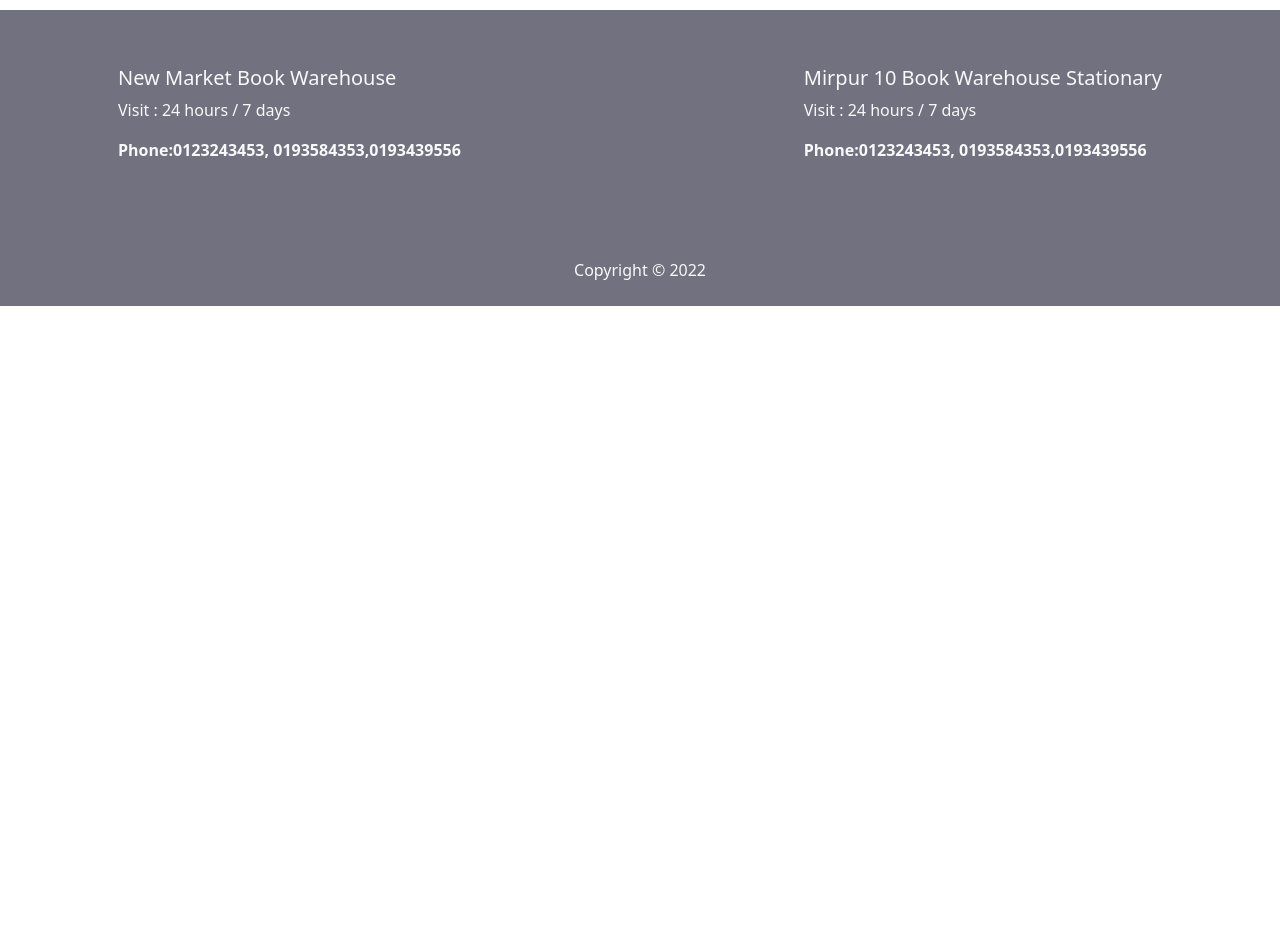
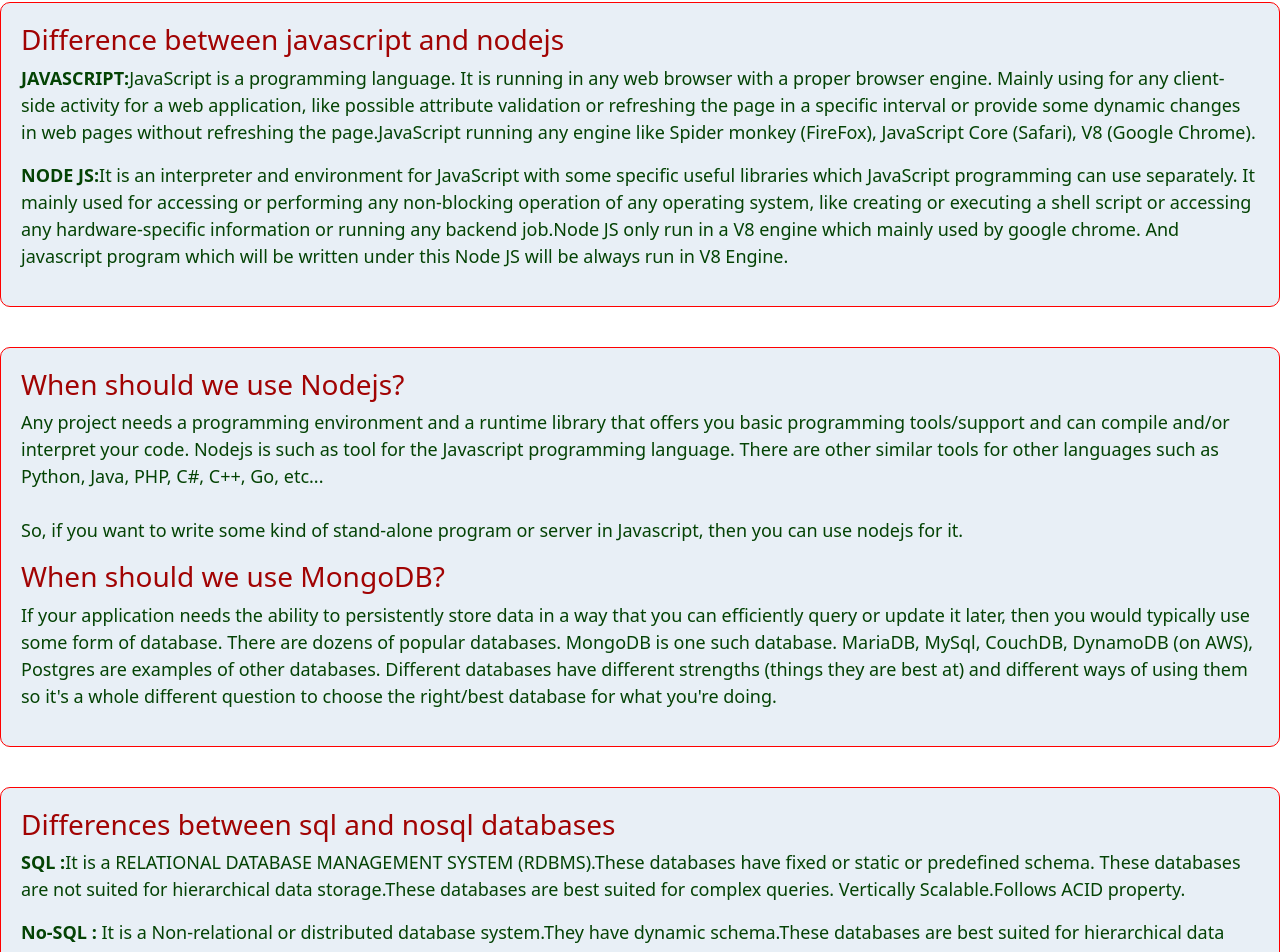
Before and after one commit to Amenakter/Warehouse-management, a React (Create React App) app: page /blog in a window 1280 px wide. Shown: the part 102-1054 px from the top of the page. Before the commit the page ends 800 px from the top, so only its background shows below. Built offline with nearby package versions, Linux system fonts and the light colour scheme; no server answers; the HTML template or start-up script is replaced by a standard one.

Commit message:
update social link and loading

```diff
--- a/src/App.js
+++ b/src/App.js
@@ -1,11 +1,13 @@
 import { Route, Routes } from 'react-router-dom';
 import './App.css';
 import Additem from './Compponents/Pages/AddItem/Additem';
+import Blog from './Compponents/Pages/Blog/Blog';
 import Catagoris from './Compponents/Pages/Catagories/Catagories';
 import Home from './Compponents/Pages/Home/Home/Home';
 import Login from './Compponents/Pages/Login/Login';
 import ManageInventory from './Compponents/Pages/ManageInventory/ManageInventory';
 import MyItems from './Compponents/Pages/MyItems/MyItems';
+import NotFound from './Compponents/Pages/NotFound/NotFound';
 import Register from './Compponents/Pages/Register/Register';
 import RequiredAuth from './Compponents/Pages/RequiredAuth/RequiredAuth';
 import UpdateInventories from './Compponents/Pages/UpdateInventories/UpdateInventories';
@@ -18,6 +20,7 @@ function App() {
       <Header></Header>
       <Routes>
         <Route path='/' element={<Home></Home>}></Route>
+        <Route path='/blog' element={<Blog></Blog>}></Route>
         <Route path='/login' element={<Login></Login>}></Route>
         <Route path='/register' element={<Register></Register>}></Route>
         <Route path='/inventories/:id' element={<UpdateInventories></UpdateInventories>}></Route>
@@ -40,6 +43,7 @@ function App() {
           </RequiredAuth>
         }></Route>
         <Route path='/catagories' element={<Catagoris></Catagoris>}></Route>
+        <Route path='*' element={<NotFound></NotFound>}></Route>
 
       </Routes>
       <Footer></Footer>
--- /dev/null
+++ b/src/Compponents/Pages/Blog/Blog.css
@@ -0,0 +1,17 @@
+.div {
+    background-color: rgb(232, 239, 246);
+    padding: 20px;
+    margin-top: 40px;
+    font-size: 18px;
+    font-weight: 500;
+    border-radius: 10px;
+    border: 1px solid red;
+}
+
+.div h3 {
+    color: rgb(161, 3, 3);
+}
+
+.div p {
+    color: rgb(4, 67, 4);
+}
--- /dev/null
+++ b/src/Compponents/Pages/Blog/Blog.js
@@ -0,0 +1,62 @@
+import React from 'react';
+import './Blog.css'
+
+const Blog = () => {
+    return (
+        <div>
+            <div className="div">
+                <h3>Difference between javascript and nodejs</h3>
+                <p>
+                    <strong>JAVASCRIPT:</strong>
+                    JavaScript is a programming language. It is running in any web browser with a proper browser engine.
+                    Mainly using for any client-side activity for a web application, like possible attribute validation or refreshing the page in a specific interval or provide some
+                    dynamic changes in web pages without refreshing the page.JavaScript running any engine like Spider monkey (FireFox), JavaScript Core (Safari), V8 (Google Chrome).
+                </p>
+                <p>
+                    <strong>NODE JS:</strong>
+                    It is an interpreter and environment for JavaScript with some specific useful libraries which JavaScript programming can use separately.
+                    It mainly used for accessing or performing any non-blocking operation of any operating system, like creating or executing a shell script
+                    or accessing any hardware-specific information or running any backend job.Node JS only run in a V8 engine which mainly used by google chrome. And javascript program which
+                    will be written under this Node JS will be always run in V8 Engine.
+                </p>
+            </div>
+            <div className="div">
+                <h3>When should we use Nodejs?</h3>
+                <p>
+                    Any project needs a programming environment and a runtime library
+                    that offers you basic programming tools/support and can compile and/or
+                    interpret your code. Nodejs is such as tool for the Javascript programming
+                    language. There are other similar tools for other languages such as Python,
+                    Java, PHP, C#, C++, Go, etc...
+                    <br />
+                    <br />
+                    So, if you want to write some kind of stand-alone program or server in Javascript, then you can use nodejs for it.
+                </p>
+                <h3>When should we use MongoDB?</h3>
+                <p>
+                    If your application needs the ability to persistently store data in a way that you can efficiently query or update it
+                    later, then you would typically use some form of database. There are dozens of popular databases. MongoDB is one such database.
+                    MariaDB, MySql, CouchDB, DynamoDB (on AWS), Postgres are examples of other databases. Different databases have different strengths
+                    (things they are best at) and different ways of using them
+                    so it's a whole different question to choose the right/best database for what you're doing.
+                </p>
+            </div>
+            <div className="div">
+                <h3>Differences between sql and nosql databases</h3>
+                <p>
+                    <strong>SQL :</strong>
+                    It is a RELATIONAL DATABASE MANAGEMENT SYSTEM (RDBMS).These databases have fixed or static or predefined schema.
+                    These databases are not suited for hierarchical data storage.These databases are best suited for complex queries.
+                    Vertically Scalable.Follows ACID property.
+                </p>
+                <p>
+                    <strong>No-SQL : </strong>
+                    It is a Non-relational or distributed database system.They have dynamic schema.These databases are best suited for hierarchical data storage.
+                    These databases are not so good for complex queries.Horizontally scalable.	Follows CAP(consistency, availability, partition tolerance).
+                </p>
+            </div>
+        </div>
+    );
+};
+
+export default Blog;
--- /dev/null
+++ b/src/Compponents/Pages/NotFound/NotFound.js
@@ -0,0 +1,11 @@
+import React from 'react';
+
+const NotFound = () => {
+    return (
+        <div>
+            this is 404
+        </div>
+    );
+};
+
+export default NotFound;
--- a/src/Compponents/Shered/Header/Header.js
+++ b/src/Compponents/Shered/Header/Header.js
@@ -23,6 +23,7 @@ const Header = () => {
                         <Nav className="me-auto">
                             <Nav.Link className='fs-5 text-dark' href="/">Home</Nav.Link>
                             <Nav.Link className='fs-5 text-dark' href="#about">About</Nav.Link>
+                            <Nav.Link className='fs-5 text-dark' as={Link} to="/blog">Blogs</Nav.Link>
                             <Nav.Link className='fs-5 text-dark' href="#contact">Contact</Nav.Link>
                             <Nav.Link className='fs-5 text-dark' href="catagories">Catagories</Nav.Link>
 
```
